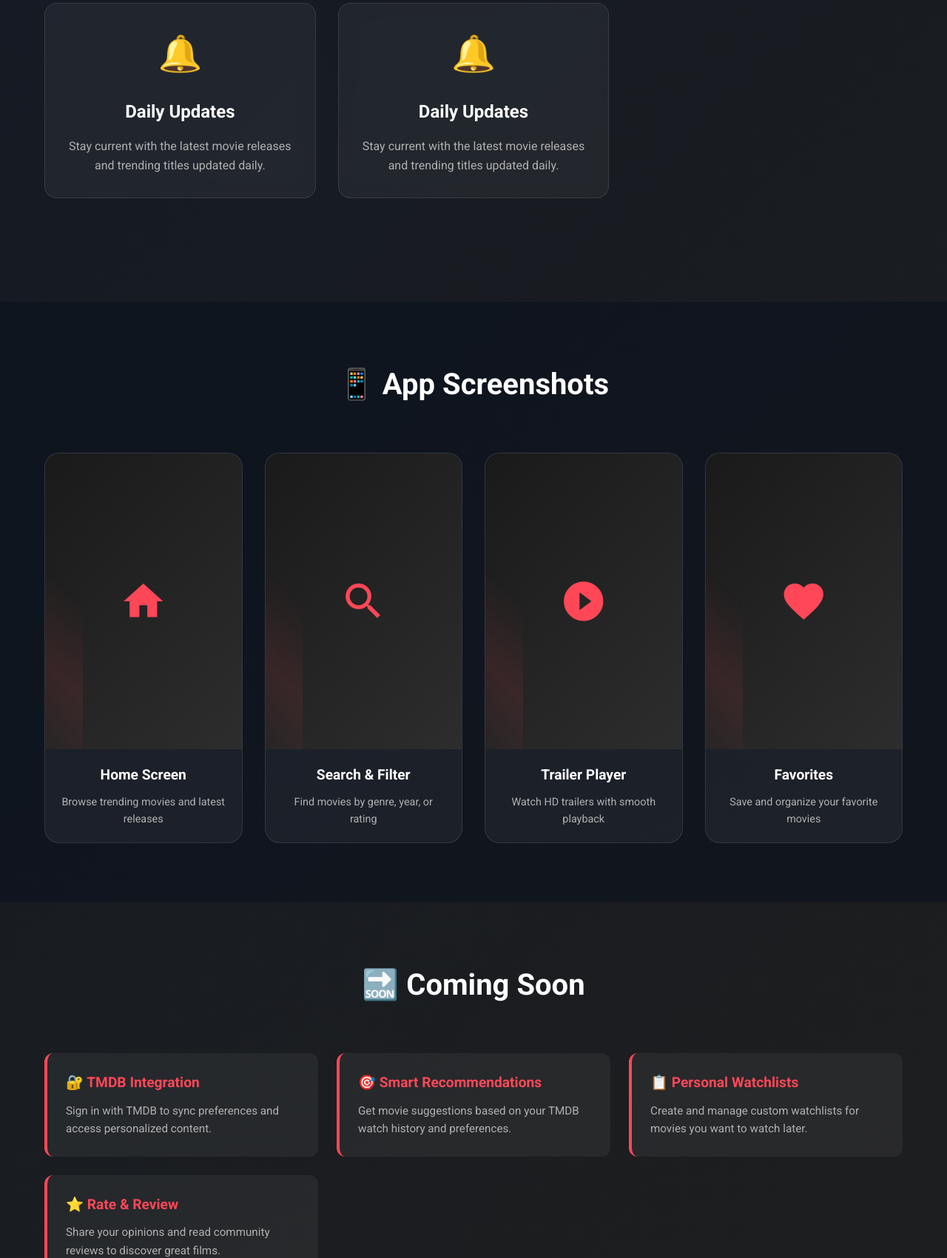
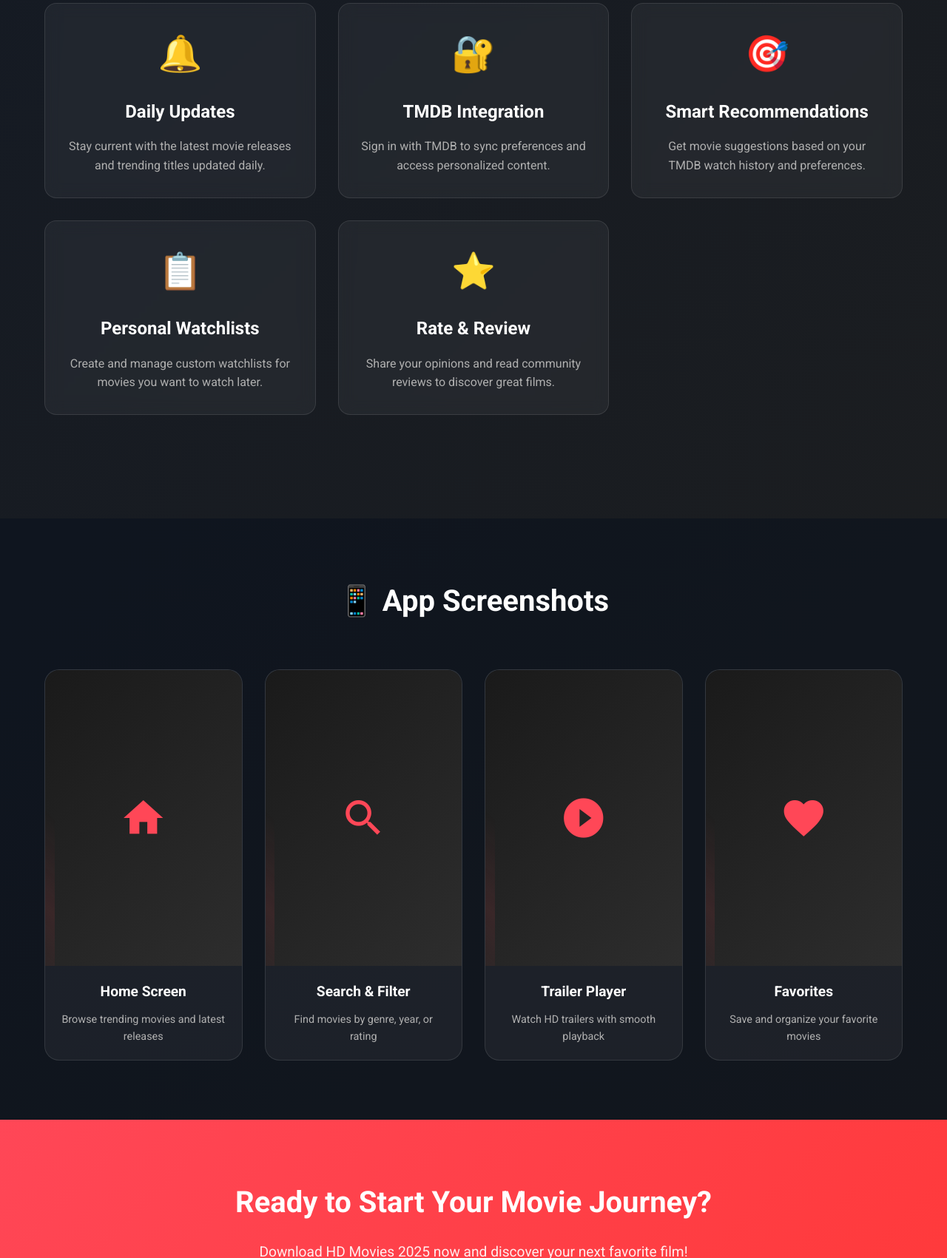
Before and after one commit to bunnahe/bunnahe.github.io, a plain HTML site: page hdmovie2025/index.html in a window 1280 px wide. Shown: the part 1099-2800 px from the top of the page at 74% size. Drawn offline with Linux system fonts and the light colour scheme.

Commit message:
Update index.html

```diff
--- a/hdmovie2025/index.html
+++ b/hdmovie2025/index.html
@@ -551,9 +551,24 @@
                         <p>Stay current with the latest movie releases and trending titles updated daily.</p>
                     </div>
                     <div class="feature-card">
-                        <div class="feature-icon">🔔</div>
-                        <h3>Daily Updates</h3>
-                        <p>Stay current with the latest movie releases and trending titles updated daily.</p>
+                        <div class="feature-icon">🔐</div>
+                        <h3>TMDB Integration</h3>
+                        <p>Sign in with TMDB to sync preferences and access personalized content.</p>
+                    </div>
+                    <div class="feature-card">
+                        <div class="feature-icon">🎯</div>
+                        <h3>Smart Recommendations</h3>
+                        <p>Get movie suggestions based on your TMDB watch history and preferences.</p>
+                    </div>
+                    <div class="feature-card">
+                        <div class="feature-icon">📋</div>
+                        <h3>Personal Watchlists</h3>
+                        <p>Create and manage custom watchlists for movies you want to watch later.</p>
+                    </div>
+                    <div class="feature-card">
+                        <div class="feature-icon">⭐</div>
+                        <h3>Rate & Review</h3>
+                        <p>Share your opinions and read community reviews to discover great films.</p>
                     </div>
                 </div>
             </div>
@@ -598,30 +613,6 @@
                             <h4>Favorites</h4>
                             <p>Save and organize your favorite movies</p>
                         </div>
-                    </div>
-                </div>
-            </div>
-        </section>
-
-        <section class="coming-soon">
-            <div class="container">
-                <h2 class="section-title">🔜 Coming Soon</h2>
-                <div class="coming-soon-grid">
-                    <div class="coming-soon-item">
-                        <h4>🔐 TMDB Integration</h4>
-                        <p>Sign in with TMDB to sync preferences and access personalized content.</p>
-                    </div>
-                    <div class="coming-soon-item">
-                        <h4>🎯 Smart Recommendations</h4>
-                        <p>Get movie suggestions based on your TMDB watch history and preferences.</p>
-                    </div>
-                    <div class="coming-soon-item">
-                        <h4>📋 Personal Watchlists</h4>
-                        <p>Create and manage custom watchlists for movies you want to watch later.</p>
-                    </div>
-                    <div class="coming-soon-item">
-                        <h4>⭐ Rate & Review</h4>
-                        <p>Share your opinions and read community reviews to discover great films.</p>
                     </div>
                 </div>
             </div>
```
